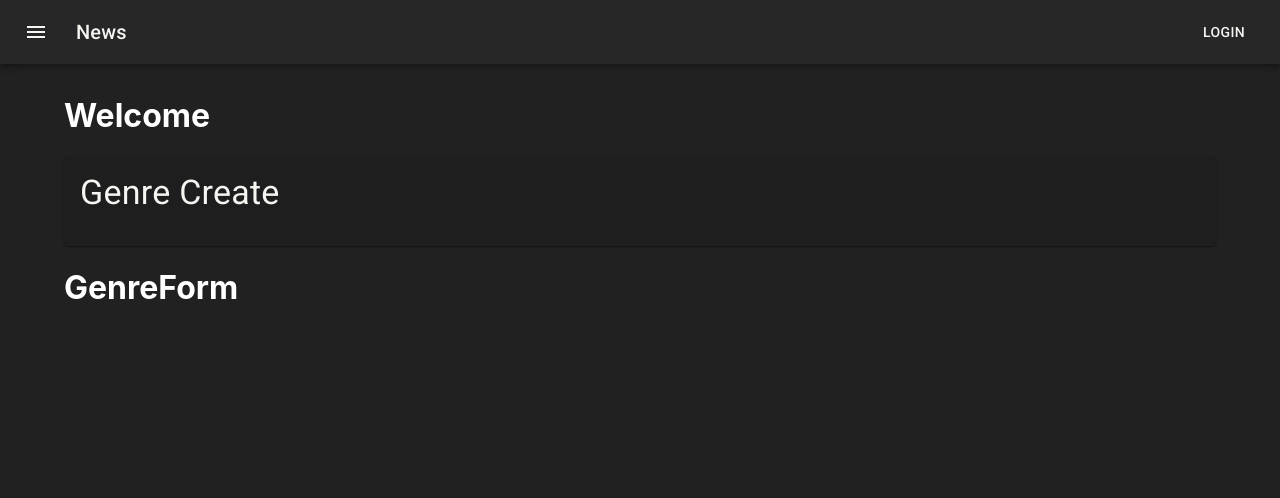
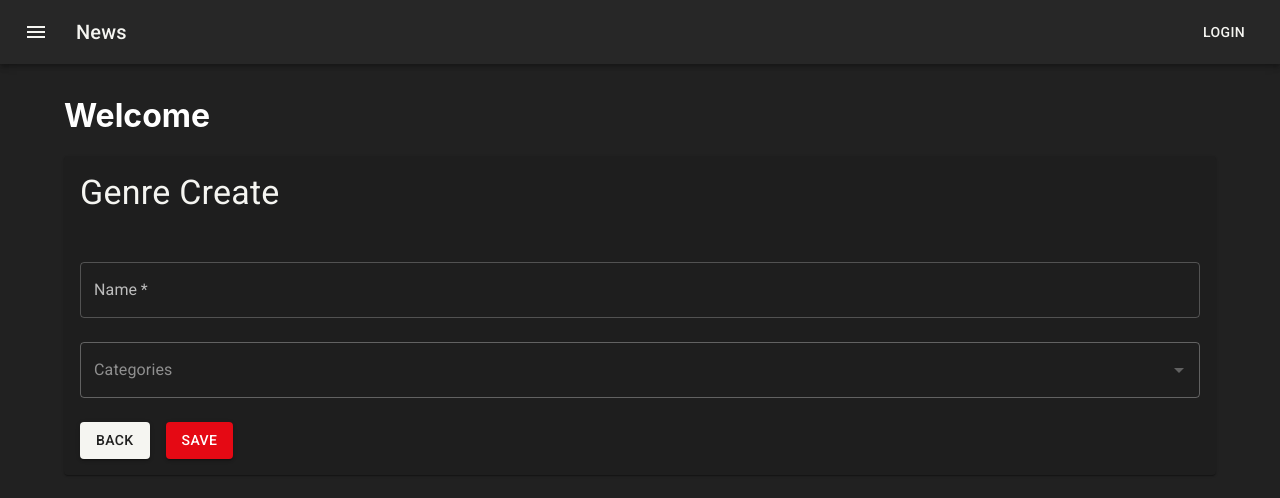
Before and after one commit to killertiger/fullcycle_codeflix, a React (Create React App) app: page /genres/create in a window 1280 px wide. Shown: the top 498 px of the page. Built offline with nearby package versions, Linux system fonts and the light colour scheme; no server answers.

Commit message:
feat: :sparkles: Add GenreCreate feature

```diff
--- a/src/features/api/apiSlice.ts
+++ b/src/features/api/apiSlice.ts
@@ -4,7 +4,7 @@ export const baseUrl = "http://localhost:8000/api";
 
 export const apiSlice = createApi({
     reducerPath: "api",
-    tagTypes: ["Categories", "CastMembers"],
+    tagTypes: ["Categories", "CastMembers", "Genres"],
     endpoints: (builder) => ({}),
     baseQuery: fetchBaseQuery({ baseUrl })
 });
--- a/src/features/genre/GenreCreate.tsx
+++ b/src/features/genre/GenreCreate.tsx
@@ -1,7 +1,42 @@
 import { Box, Paper, Typography } from "@mui/material";
 import { GenreForm } from "./components/GenreForm";
+import { useSnackbar } from "notistack";
+import { initialState  as genreInitialState, useCreateGenreMutation, useGetAllCategoriesQuery } from "./genreSlice";
+import { useEffect, useState } from "react";
+import { Genre } from "../../types/Genre";
 
 export const GenreCreate = () => {
+    const { enqueueSnackbar } = useSnackbar();
+    const {data: categories}  = useGetAllCategoriesQuery();
+    const [createGenre, status] = useCreateGenreMutation();
+    const [genreState, setGenreState] = useState<Genre>(genreInitialState);
+
+
+
+    function handleChange(event: React.ChangeEvent<HTMLInputElement>) {
+        const { name, value } = event.target;
+        setGenreState((state) => ({ ...state, [name]: value }));
+    }
+
+    async function handleSubmit(event: React.FormEvent<HTMLFormElement>) {
+        event.preventDefault();
+
+        await createGenre({
+            id: genreState.id,
+            name: genreState.name,
+            categories_id: genreState.categories?.map((category) => category.id),
+        });
+    }
+
+    useEffect(() => {
+        if (status.isSuccess) {
+            enqueueSnackbar("Genre created successfully", { variant: "success" });
+        }
+        if (status.isError) {
+            enqueueSnackbar("Error creating genre", { variant: "error" });
+        }
+    })
+
     return (
         <Box>
             <Paper>
@@ -10,15 +45,15 @@ export const GenreCreate = () => {
                         <Typography variant="h4">Genre Create</Typography>
                     </Box>
                 </Box>
+                <GenreForm
+                    genre={genreState}
+                    categories={categories?.data}
+                    isLoading={status.isLoading}
+                    isDisabled={status.isLoading}
+                    handleSubmit={handleSubmit}
+                    handleChange={handleChange}
+                />
             </Paper>
-            <GenreForm
-                genre={{}}
-                categories={[]}
-                isLoading={false}
-                isDisabled={false}
-                handleSubmit={() => { }}
-                handleChange={() => { }}
-            />
         </Box>
     );
 }
--- a/src/features/genre/components/GenreForm.tsx
+++ b/src/features/genre/components/GenreForm.tsx
@@ -1,7 +1,10 @@
+import { Autocomplete, Box, Button, FormControl, Grid, TextField } from "@mui/material";
 import { Category } from "../../../types/Categories";
+import { Link } from "react-router-dom";
+import { Genre } from "../../../types/Genre";
 
 type Props = {
-    genre: any;
+    genre: Genre;
     categories?: Category[];
     isLoading?: boolean;
     isDisabled?: boolean;
@@ -18,8 +21,72 @@ export function GenreForm({
     handleChange,
 }: Props) {
     return (
-        <div>
-            <h1>GenreForm</h1>
-        </div>
+        <Box p={2}>
+            <form onSubmit={handleSubmit}>
+                <Grid container spacing={3}>
+                    <Grid item xs={12}>
+                        <FormControl fullWidth>
+                            <TextField
+                                required
+                                name="name"
+                                label="Name"
+                                value={genre.name}
+                                disabled={isDisabled}
+                                onChange={handleChange}
+                                inputProps={{ "data-testid": "name" }}
+                            />
+                        </FormControl>
+                    </Grid>
+                    <Grid item xs={12}>
+                        <Autocomplete
+                            disablePortal
+                            multiple
+                            loading={isLoading}
+                            id="combo-box-demo"
+                            options={categories || []}
+                            value={genre.categories}
+                            disabled={isDisabled || !categories}
+                            getOptionLabel={(option) => option.name}
+                            renderOption={(props, option) => (
+                                <li {...props} key={option.id}>
+                                    {option.name}
+                                </li>
+                            )}
+                            onChange={(_, newValue) => {
+                                handleChange({
+                                    target: {
+                                        name: "categories",
+                                        value: newValue,
+                                    },
+                                } as any);
+                            }}
+                            renderInput={(params) => (
+                                <TextField
+                                    {...params}
+                                    label="Categories"
+                                    data-testid="categories-input"
+                                />
+                            )}
+                        />
+                    </Grid>
+                    <Grid item xs={12}>
+                        <Box display="flex" gap={2}>
+                            <Button variant="contained" component={Link} to="/genres">
+                                Back
+                            </Button>
+
+                            <Button
+                                type="submit"
+                                color="secondary"
+                                variant="contained"
+                                disabled={isDisabled || isLoading}
+                            >
+                                {isLoading ? "Loading..." : "Save"}
+                            </Button>
+                        </Box>
+                    </Grid>
+                </Grid>
+            </form>
+        </Box>
     )
 }
--- /dev/null
+++ b/src/features/genre/genreSlice.ts
@@ -0,0 +1,65 @@
+import { Results } from "../../types/Categories";
+import { Genre, GenreParams, GenrePayload } from "../../types/Genre";
+import { apiSlice } from "../api/apiSlice";
+
+const endpointUrl = "/genres";
+
+export const initialState: Genre = {
+    id: "",
+    name: "",
+    created_at: "",
+    updated_at: "",
+    deleted_at: null,
+    is_active: false,
+    categories: [],
+    description: "",
+    pivot: { genre_id: "", category_id: "" },
+}
+
+function parseQueryParams(params: GenreParams) {
+    const query = new URLSearchParams();
+
+    if (params.page) {
+        query.append("page", (params.page + 1).toString());
+    }
+
+    if (params.perPage) {
+        query.append("per_page", (params.perPage).toString());
+    }
+
+    if (params.search) {
+        query.append("search", params.search);
+    }
+
+    if (params.isActive) {
+        query.append("is_active", params.isActive.toString());
+    }
+
+    return query.toString();
+}
+
+function createGenreMutation(genre: GenrePayload) {
+    return {
+        url: endpointUrl,
+        method: "POST",
+        body: genre,
+    };
+}
+
+function getAllCategories() {
+    return "categories?all=true";
+}
+
+export const genresSlice = apiSlice.injectEndpoints({
+    endpoints: ({ query, mutation }) => ({
+        getAllCategories: query<Results, void>({
+            query: getAllCategories,
+        }),
+        createGenre: mutation<GenrePayload, GenrePayload>({
+            query: createGenreMutation,
+            invalidatesTags: ["CastMembers"],
+        }),
+    }),
+});
+
+export const { useCreateGenreMutation, useGetAllCategoriesQuery } = genresSlice;
--- /dev/null
+++ b/src/types/Genre.ts
@@ -0,0 +1,60 @@
+import { Category } from "./Categories";
+
+export interface Results {
+    data:  Genre[];
+    links: Links;
+    meta:  Meta;
+}
+
+export interface Result {
+    data: Genre;
+    meta: Meta;
+    links: Links;
+}
+
+export interface Genre {
+    id:           string;
+    name:         string;
+    is_active:    boolean;
+    deleted_at:   null | string;
+    created_at:   string;
+    updated_at:   string;
+    categories?:  Category[];
+    description?: null | string;
+    pivot?:       Pivot;
+}
+
+export interface Pivot {
+    genre_id:    string;
+    category_id: string;
+}
+
+export interface Links {
+    first: string;
+    last:  string;
+    prev:  null;
+    next:  string;
+}
+
+export interface Meta {
+    current_page: number;
+    from:         number;
+    last_page:    number;
+    path:         string;
+    per_page:     number;
+    to:           number;
+    total:        number;
+}
+
+export interface GenreParams {
+    page?: number;
+    perPage?: number;
+    search?: string;
+    isActive?: boolean;
+}
+
+export interface GenrePayload {
+    id: string;
+    name: string;
+    categories_id?: string[];
+}
```
